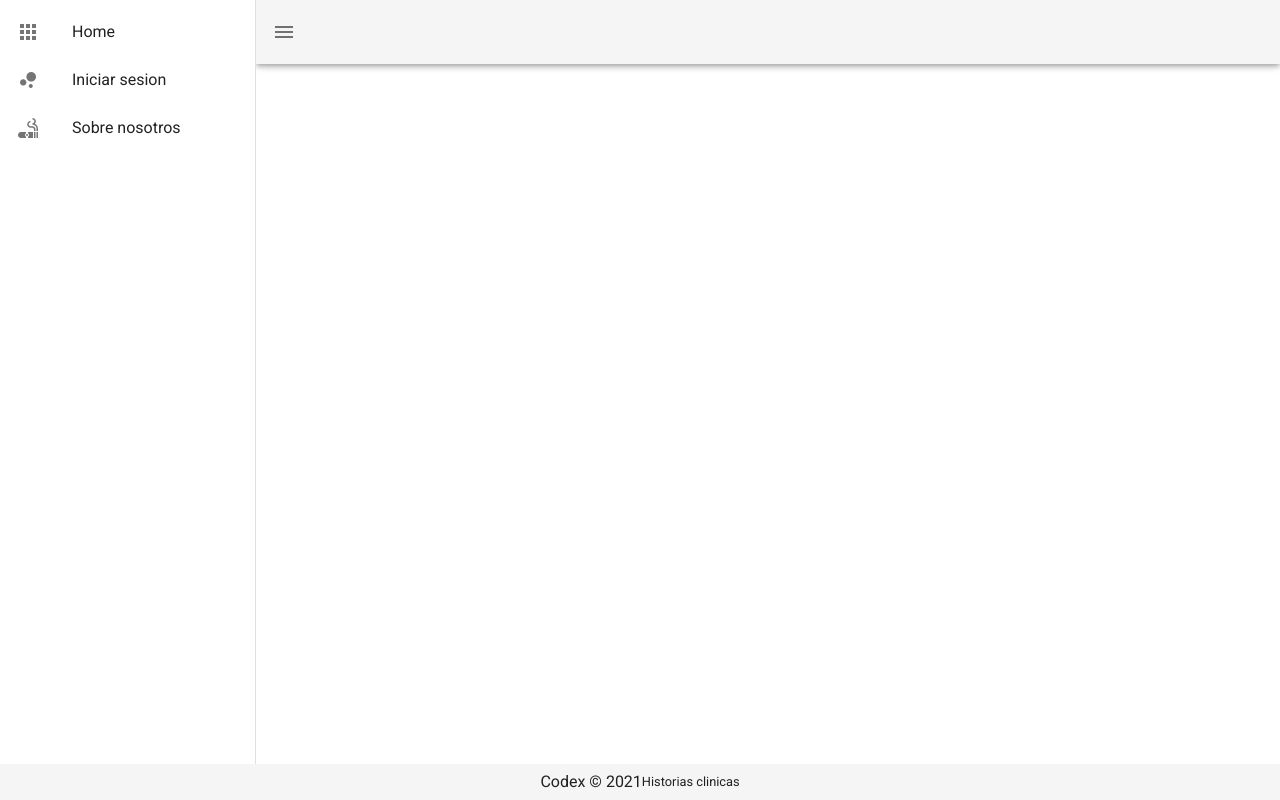
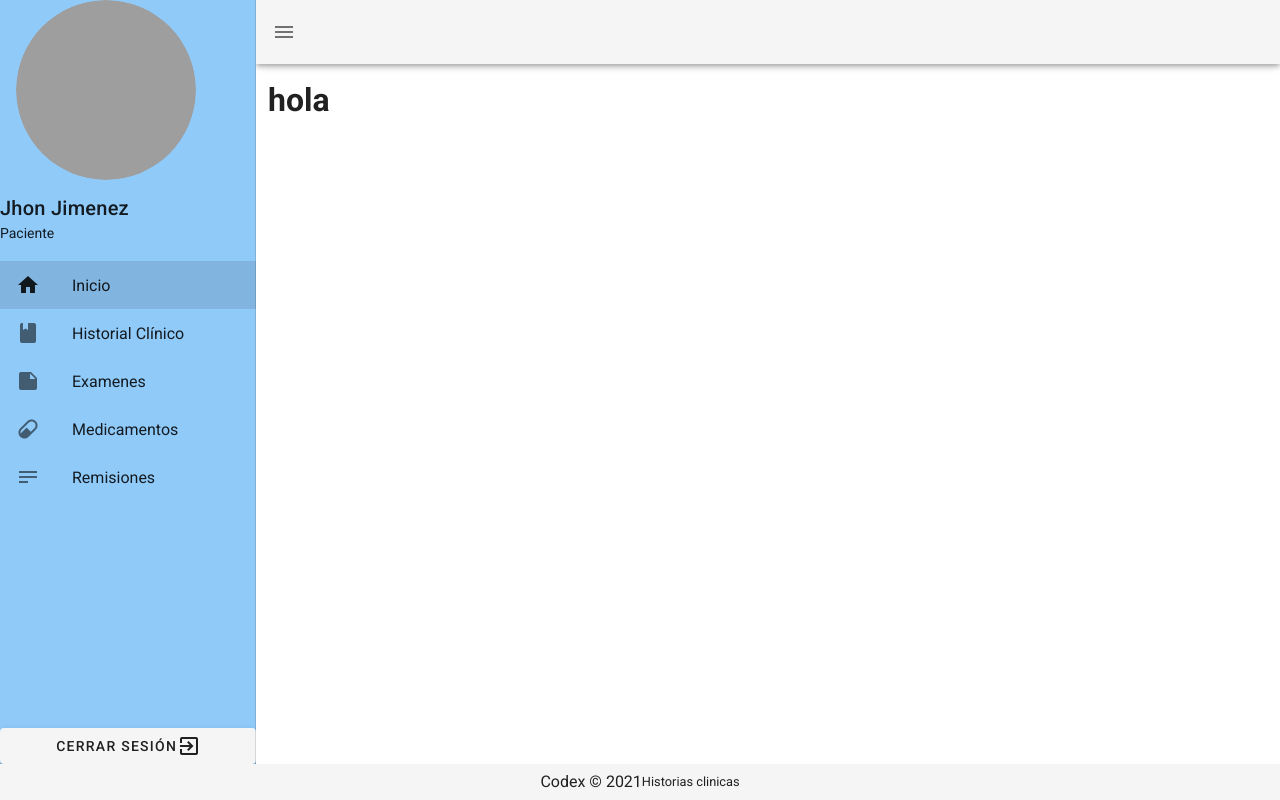
Before and after one commit to cano2030/CODEX_Front, a Nuxt app: page /Usuario/usuarioHome in a window 1280 px wide. Both pictures are taken after a click on the button 28 px from the left and 32 px from the top of the page. Built offline with nearby package versions, Linux system fonts and the light colour scheme; grey boxes are pictures that could not be loaded.

Commit message:
Aleja: usuarioPerfil

```diff
--- /dev/null
+++ b/layouts/usuario.vue
@@ -0,0 +1,124 @@
+<template>
+  <v-app>
+    <!-- Menu hamburguesa -->
+    <v-navigation-drawer
+      v-model="openMenu"
+      class="blue lighten-3"
+      fixed
+      app
+    >
+    <template v-slot:prepend >
+        <v-list-item two-line>
+            <v-avatar
+
+              size="180"
+            >
+              <v-img   src="https://randomuser.me/api/portraits/men/85.jpg"></v-img>
+            </v-avatar>
+        </v-list-item>
+
+        <v-list-item-content>
+              <v-list-item-title class="title">
+                Jhon Jimenez
+              </v-list-item-title>
+              <v-list-item-subtitle>Paciente</v-list-item-subtitle>
+            </v-list-item-content>
+    </template>
+
+      <v-list>
+        <v-list-item
+          v-for="item in items"
+          :key="item.id"
+          :to="item.to"
+          router
+          exact
+        >
+          <v-list-item-action>
+            <v-icon>{{ item.icon }}</v-icon>
+          </v-list-item-action>
+          <v-list-item-content>
+            <v-list-item-title v-text="item.title" />
+          </v-list-item-content>
+        </v-list-item>
+      </v-list>
+
+      <template v-slot:append>
+        <div>
+          <v-btn block>
+            Cerrar sesión
+            <v-icon>
+        mdi-exit-to-app
+      </v-icon>
+          </v-btn>
+
+        </div>
+      </template>
+    </v-navigation-drawer>
+
+    <!--Barra de navegacion superior-->
+    <v-app-bar :clipped-left="clipped" fixed app>
+      <!--Icono que controla el menú hamburguesa -->
+      <v-app-bar-nav-icon @click.stop="openMenu = !openMenu" />
+    </v-app-bar>
+    <v-main>
+      <v-container>
+        <nuxt />
+      </v-container>
+    </v-main>
+    <v-footer
+      :absolute="!fixed"
+      app
+    >
+    <v-spacer></v-spacer>
+      <span>Codex &copy; {{ new Date().getFullYear() }}</span>
+      <small>Historias clinicas</small>
+    <v-spacer></v-spacer>
+
+
+
+    </v-footer>
+  </v-app>
+</template>
+
+<script>
+export default {
+  data () {
+    return {
+      openMenu: false,
+      items: [
+        {
+          id:"inicioUsuario",
+          icon: 'mdi-home',
+          title: 'Inicio',
+          to: '/Usuario/usuarioHome'
+        },
+        {
+          id:"historiaClinia",
+          icon: 'mdi-book',
+          title: 'Historial Clínico',
+          to: '/Usuario/usuarioHistoria'
+        },
+        {
+          id:"examenes",
+          icon: 'mdi-note',
+          title: 'Examenes',
+          to: '/Usuario/examenes'
+        },
+        {
+          id:"medicamentos",
+          icon: 'mdi-pill',
+          title: 'Medicamentos',
+          to: '/Usuario/usuarioMedicamentos'
+        },
+        {
+          id:"remisiones",
+          icon: 'mdi-text',
+          title: 'Remisiones',
+          to: '/Usuario/usuarioRemisiones'
+        },
+      ],
+      title: 'Vuetify.js'
+    }
+  }
+}
+</script>
--- /dev/null
+++ b/pages/Usuario/usuarioHome.vue
@@ -0,0 +1,9 @@
+<template>
+  <h1>hola</h1>
+</template>
+
+<script>
+export default {
+  layout: 'usuario'
+}
+</script>
```
Also changed, not shown: layouts/README.md (deleted), pages/Usuario/usuarioHistoria.vue (added).
